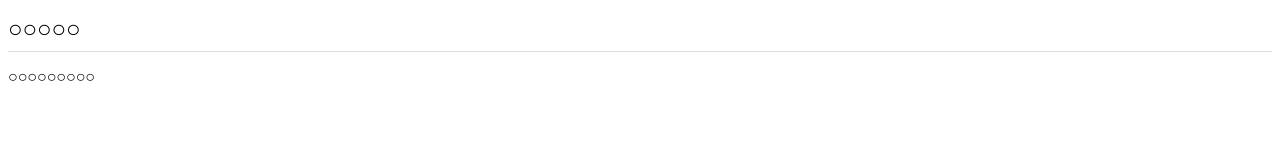
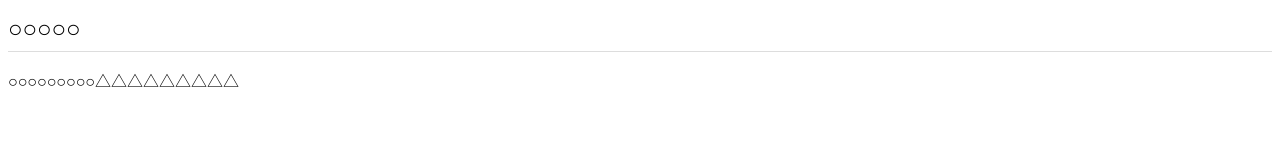
Before and after one commit to jinkjn11/jinkjn11.github.io, a plain HTML site: page index.html in a window 1280 px wide. Drawn offline with Linux system fonts and the light colour scheme.

Commit message:
Add files via upload

```diff
--- a/css/style.css
+++ b/css/style.css
@@ -1,4 +1,5 @@
 h1{
-  font-size: 24px;padding-bottom: 8px;
+  font-size: 24px;
+  padding-bottom: 8px;
   border-bottom: 1px solid #ddd;
 }
--- a/index.html
+++ b/index.html
@@ -9,6 +9,6 @@
 </head>
 <body>
   <h1>○○○○○</h1>
-  <p>○○○○○○○○○</p>
+  <p>○○○○○○○○○△△△△△△△△△</p>
 </body>
 </html>
```
